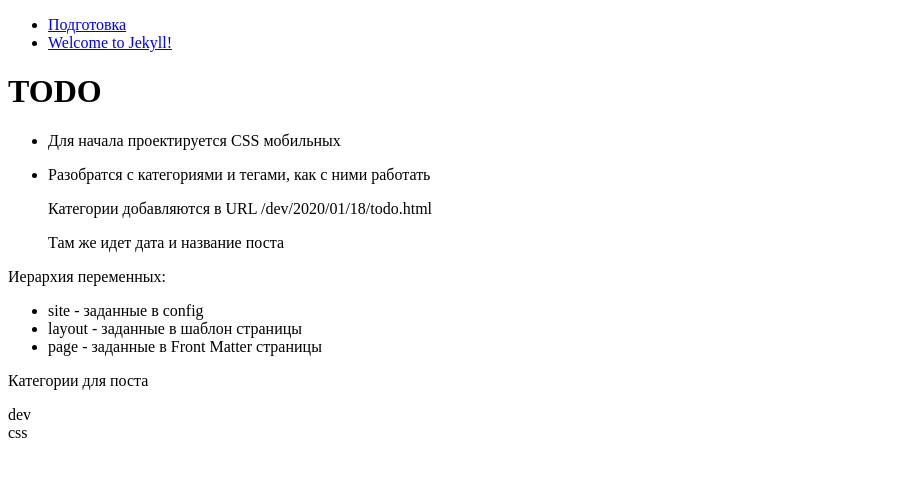
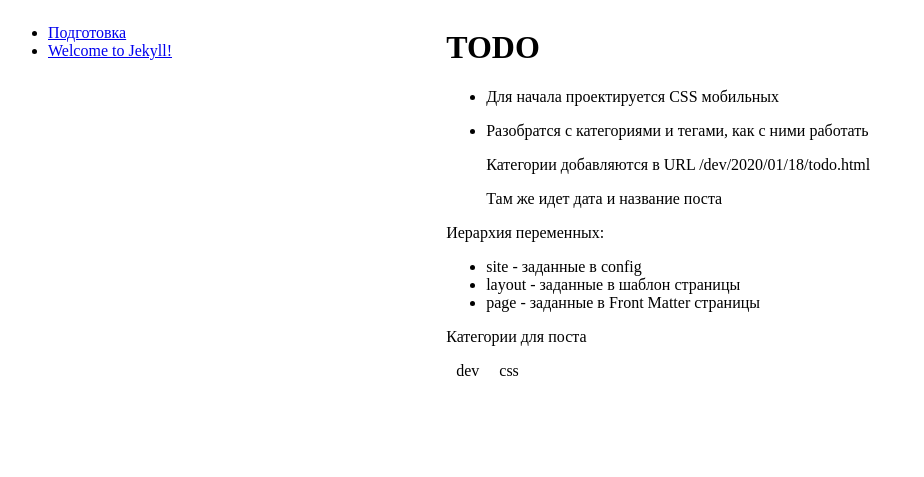
Before and after one commit to guest363/blog, a Jekyll site: the page built from _posts/2020-01-18-todo.md, in a window 1280 px wide. Shown: the top 477 px of the page, without its empty margins (0-924 px from the left). Built offline with Jekyll 4.4.1, drawn with Linux system fonts in a browser that asks for light colours.

Commit message:
url for css

```diff
--- a/_config.yml
+++ b/_config.yml
@@ -31,7 +31,7 @@
 date_format: "%-d.%m.%Y"
 
 # Build settings
-theme: fox
+theme: null
 plugins:
   - jekyll-feed
 
--- a/_includes/head.html
+++ b/_includes/head.html
@@ -1,2 +1,2 @@
 <meta property="og:image" content="https://guides.hexlet.io/images/jekyll/jekyll.jpg">
-<link rel="stylesheet" type="text/css" href="../css/style.css">
+<link rel="stylesheet" type="text/css" href="{{ root_url }}/css/style.css">
```
